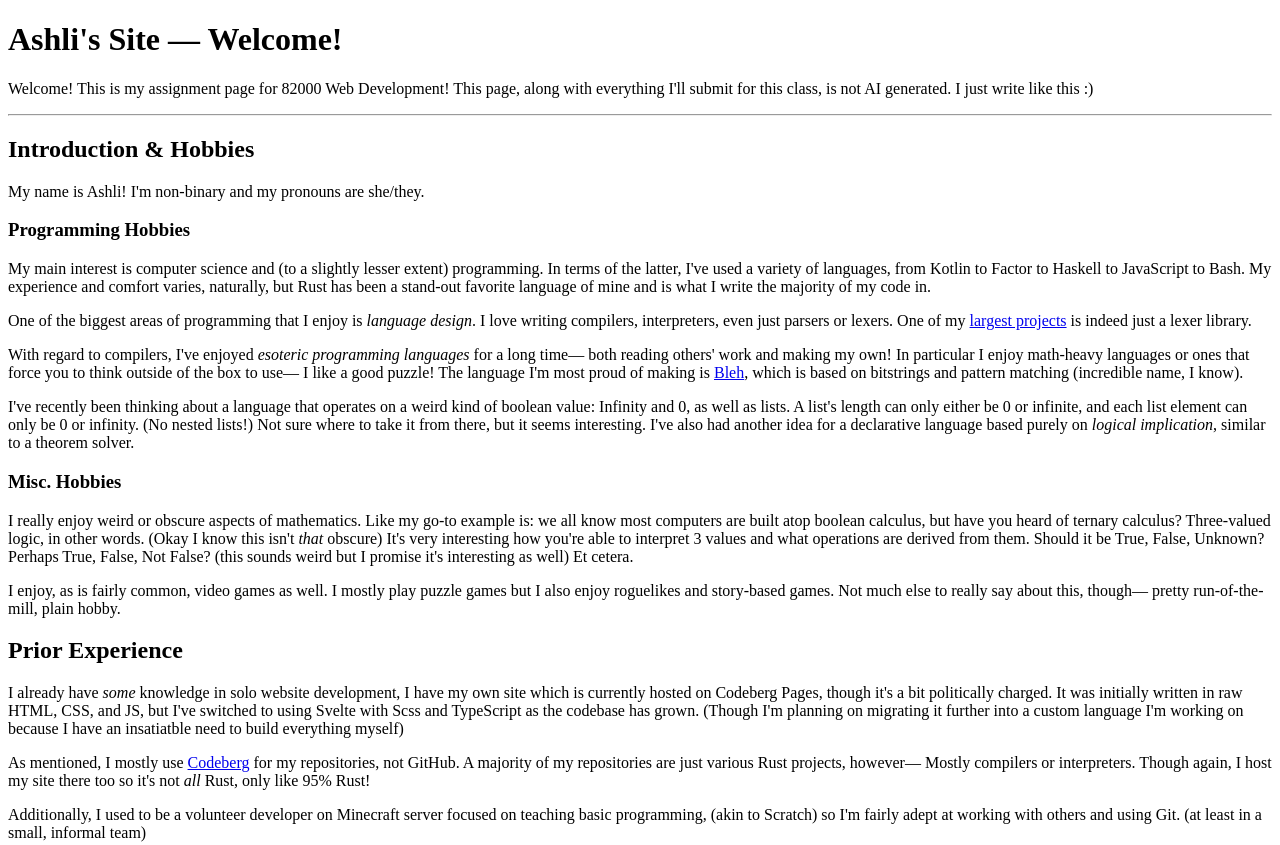
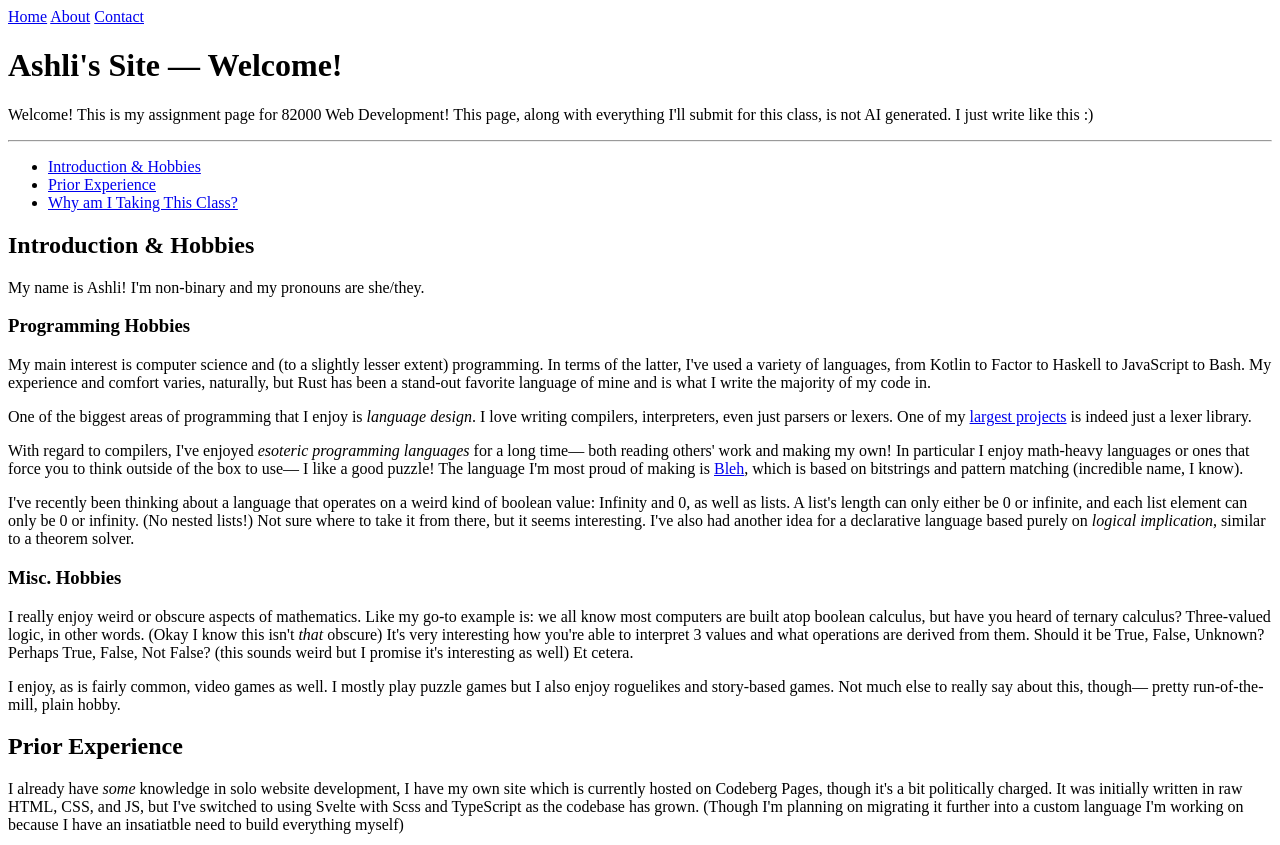
Before and after one commit to ashli-side-account/82000-unit-1, a plain HTML site: page index.html in a window 1280 px wide. Shown: the top 845 px of the page. Drawn offline with Linux system fonts and the light colour scheme.

Commit message:
Add page-nav ids

```diff
--- a/index.html
+++ b/index.html
@@ -8,8 +8,10 @@
     </head>
 
     <body>
-        <nav>
-            <!-- TODO site navigation -->
+        <nav id="site-nav">
+            <a href="./">Home</a>
+            <a href="about.html">About</a>
+            <a href="contact.html">Contact</a>
         </nav>
 
         <header>
@@ -23,12 +25,18 @@
             <hr>
         </header>
 
-        <!-- TODO navigation for headings within the page -->
-
         <!-- Main content body -->
         <main>
+            <nav id="page-nav">
+                <ul>
+                    <li><a href="#intro">Introduction & Hobbies</a></li>
+                    <li><a href="#experience">Prior Experience</a></li>
+                    <li><a href="#why_take_class">Why am I Taking This Class?</a></li>
+                </ul>
+            </nav>
+
             <section>
-                <h2>Introduction & Hobbies</h2>
+                <h2 id="intro">Introduction & Hobbies</h2>
 
                 <!--
                     Okay so previously I used <b> and <i>, these are incorrect*, remember to use <em> and <strong> instead!
@@ -90,7 +98,7 @@
             </section>
 
             <section>
-                <h2>Prior Experience</h2>
+                <h2 id="experience">Prior Experience</h2>
 
                 <p>
                     I already have <em>some</em> knowledge in solo website development, I have my own site which is currently hosted
@@ -112,7 +120,7 @@
             </section>
 
             <section>
-                <h2>Why am I taking this class?</h2>
+                <h2 id="why_take_class">Why am I taking this class?</h2>
 
                 <p>
                     Well, the boring answer is "it's required for my degree" but that's a bit of a cop-out. All educational experiences
@@ -138,8 +146,8 @@
         </main>
 
         <footer>
-            <!-- TODO Absolute link to dallas college -->
-            <!-- TODO mailto: to webmaster (me) -->
+            <a href="mailto:a@b.c">Email the Webmaster</a>
+            <a href="https://www.dallascollege.edu/">Dallas College</a>
         </footer>
     </body>
 </html>
```
